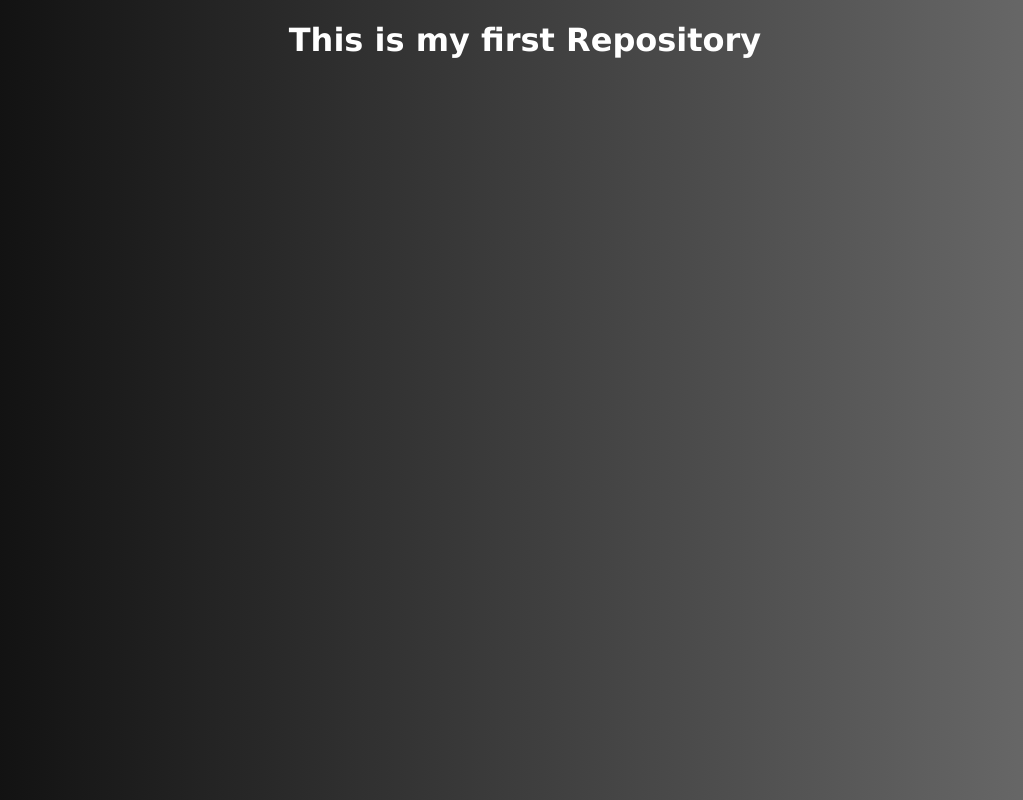
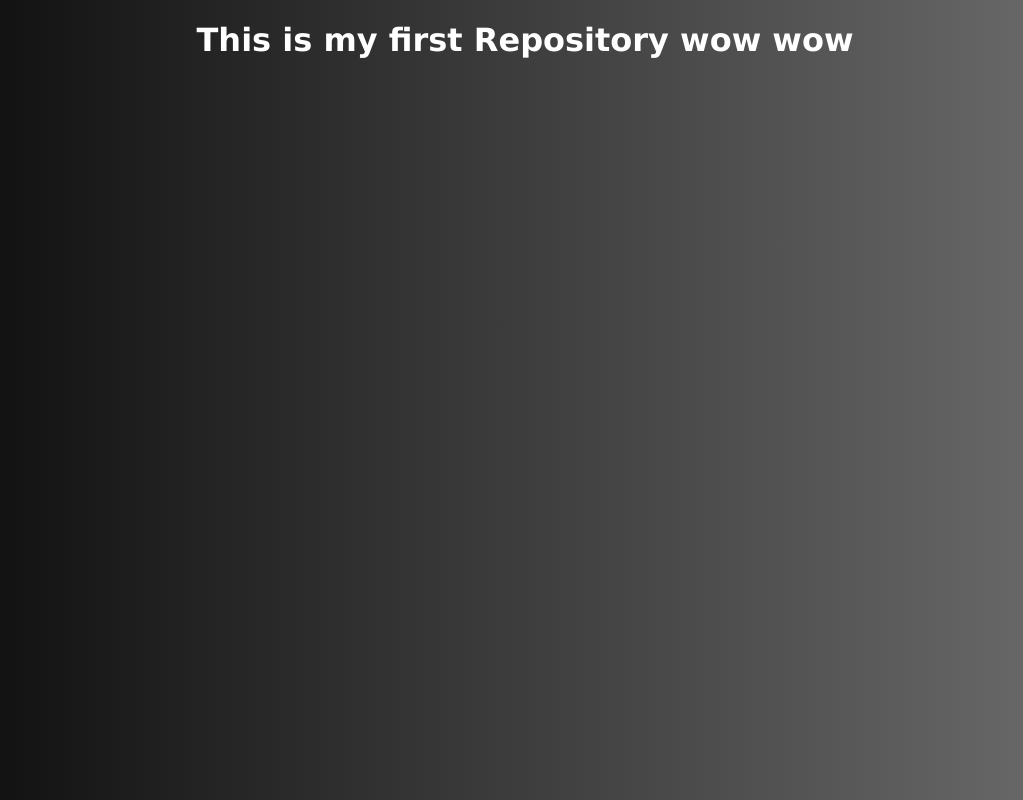
Before and after one commit to mussie18/my-first-repo, a plain HTML site: page index.html in a window 1280 px wide. Shown: the whole page, without its empty margins (115-1138 px from the left). Drawn offline with Linux system fonts and the light colour scheme.

Commit message:
Update index.html

```diff
--- a/index.html
+++ b/index.html
@@ -8,6 +8,6 @@
      <link rel="stylesheet" href="css/styles.css">
   </head>
   <body>
-    <h1>This is my first Repository</h1>
+    <h1>This is my first Repository wow wow</h1>
   </body>
 </html>
```
